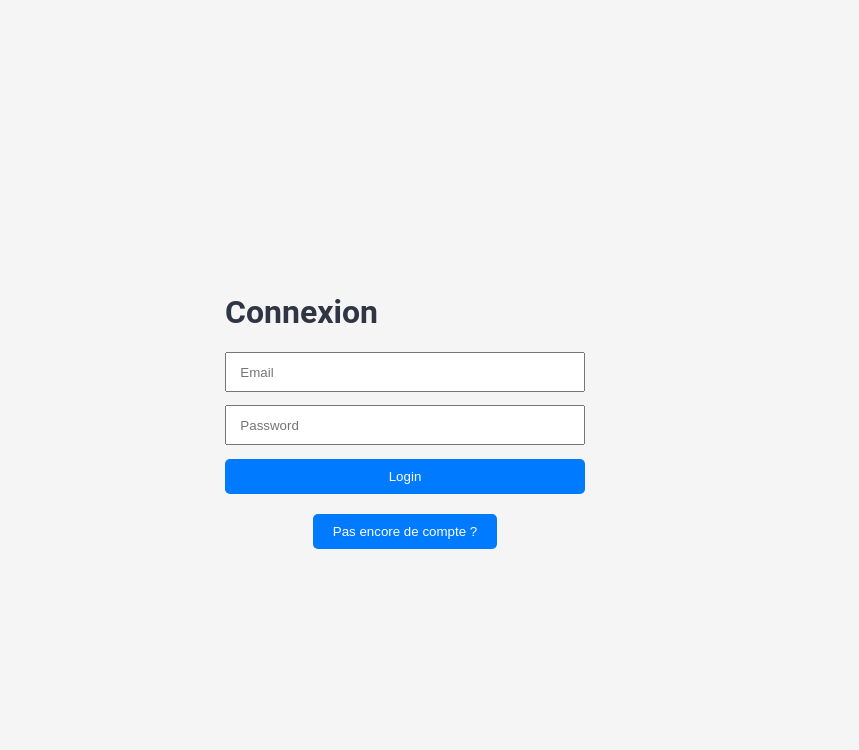
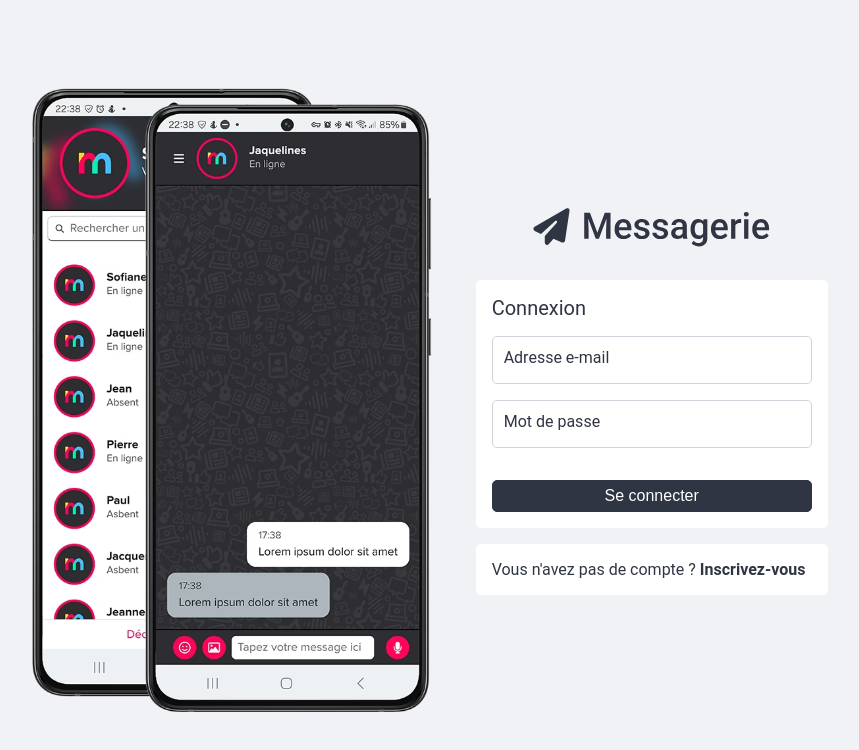
Before and after one commit to EFREI-M1-Dev/Projet-Web-Choco-Fred-Sofiane, a React (Vite) app in the folder frontend/: page / in a window 1280 px wide. Shown: the top 750 px of the page, without its empty margins (235-1094 px from the left). Built offline with nearby package versions, Linux system fonts and the light colour scheme; no server answers.

Commit message:
Création des styles pour la page d'authentification

```diff
--- a/frontend/src/pages/authentification/Authentification.tsx
+++ b/frontend/src/pages/authentification/Authentification.tsx
@@ -2,6 +2,8 @@ import styles from './_Authentification.module.scss';
 import {TextField} from "../../components/TextField/TextField";
 import {useState} from "react";
 import {Button} from "../../components/Button/Button";
+import presentation from '../../assets/home-presentation.avif';
+import logo from '../../assets/logo.svg';
 import {useAuth} from "../../provider/AuthProvider";
 import {gql} from "../../types";
 import {useApolloClient, useMutation} from "@apollo/client";
@@ -19,9 +21,7 @@ const REGISTER_MUTATION = gql(`
         }
     `);
 
-
 const AuthentificationPage = () => {
-
     const [isLogin, setIsLogin] = useState<boolean>(true);
 
     const [inputEmailValue, setInputEmailValue] = useState<string>('');
@@ -73,8 +73,7 @@ const AuthentificationPage = () => {
                 if (!data) throw new Error('No data');
                 await client.resetStore();
             }
-        } catch
-            (e) {
+        } catch (e) {
             if (e instanceof Error)
                 alert(e.message);
         }
@@ -89,82 +88,120 @@ const AuthentificationPage = () => {
     }
 
     return (
-        <div className={styles.containerAuth}>
+        <div className={styles.loginForm}>
+            <div className={styles.flexContainer}>
+                <div className={styles.phonePresentation}>
+                    <img src={presentation} alt="phone-presentation"/>
+                </div>
+                <div className={styles.rightPart}>
+                    {isLogin ?
+                        <div id="loginForm">
+                            <div className={styles.logo}>
+                                <img src={logo} alt="logo"/>
+                            </div>
+                            <form className={styles.form} data-form-type="login">
+                                <h4>Connexion</h4>
+                                <div id="loginError" className={`${styles.alert} ${styles.alertDanger} ${styles.hidden}`}>
+                                    Erreur lors de la connexion
+                                </div>
+                                <div id="registerSuccess" className={`${styles.alert} ${styles.alertSuccess} ${styles.hidden}`}>
+                                    Compte créé avec succès, vous pouvez vous connecter
+                                </div>
 
-            {currentUser && <h1>Bonjour {currentUser.username}</h1>}
+                                <div className={styles.marginY}>
+                                    <div className={styles.formFloating}>
+                                        <input type="email" className={styles.formControl} id="loginEmailInput"
+                                               placeholder="gordon.freeman@blackmesa.us" required
+                                               value={inputEmailValue}
+                                               onChange={(e) => setInputEmailValue(e.target.value)}
+                                        />
+                                        <label htmlFor="loginEmailInput">Adresse e-mail</label>
+                                    </div>
+                                    <div className={styles.formFloating}>
+                                        <input type="password" className={styles.formControl} id="loginPasswordInput"
+                                               placeholder="Mot de passe" required
+                                               value={inputPasswordValue}
+                                               onChange={(e) => setInputPasswordValue(e.target.value)}
+                                        />
+                                        <label htmlFor="loginPasswordInput">Mot de passe</label>
+                                    </div>
+                                </div>
 
-            {isLogin ?
-                <div className={styles.containerForm}>
-                    <h1>Connexion</h1>
-                    <TextField
-                        value={inputEmailValue}
-                        placeholder={"Email"}
-                        type="text"
-                        onChange={(event) => setInputEmailValue(event.target.value)}
-                    />
-                    <TextField
-                        value={inputPasswordValue}
-                        placeholder={"Password"}
-                        type="password"
-                        onChange={(event) => setInputPasswordValue(event.target.value)}
-                    />
-                    <Button
-                        className={styles.button}
-                        onClick={handleSubmit}
-                    >
-                        Login
+                                <Button type="button" className={styles.buttonPrimary} onClick={handleSubmit}>
+                                    Se connecter
                                 </Button>
+                            </form>
+
+                            <div className={styles.form}>
+                                <span>Vous n'avez pas de compte ? <a id="showRegisterFormLink" href="#"
+                                                                     className={styles.boldText}
+                                                                     onClick={toggleForm}>Inscrivez-vous</a></span>
+                            </div>
                         </div>
                         :
-                <div className={styles.containerForm}>
-                    <h1>Inscription</h1>
+                        <div id="registerForm">
+                            <div className={styles.logo}>
+                                <img src={logo} alt="logo"/>
+                            </div>
+                            <form className={styles.form} data-form-type="register">
+                                <h4>Créer un compte</h4>
+                                <div id="registerError" className={`${styles.alert} ${styles.alertDanger} ${styles.hidden}`}>
+                                    Erreur lors de la création du compte
+                                </div>
 
-                    <TextField
+                                <div className={styles.marginY}>
+                                    <div className={styles.marginBottom}>
+                                        <label htmlFor="registerEmailInput" className={styles.formLabel}>Adresse
+                                            e-mail</label>
+                                        <input type="email" className={styles.formControl} id="registerEmailInput"
+                                               placeholder="gordon.freeman@blackmesa.us" required
+                                               value={inputEmailValue}
+                                               onChange={(e) => setInputEmailValue(e.target.value)}
+                                        />
+                                    </div>
+                                    <div className={styles.marginBottom}>
+                                        <label htmlFor="registerPasswordInput" className={styles.formLabel}>Mot de
+                                            passe</label>
+                                        <input type="password" className={`${styles.formControl} ${styles.marginBottom}`} id="registerPasswordInput"
+                                               placeholder="Mot de passe" required
+                                               value={inputPasswordValue}
+                                               onChange={(e) => setInputPasswordValue(e.target.value)}
+                                        />
+                                        <input type="password" className={styles.formControl}
+                                               id="registerPasswordConfirmInput"
+                                               placeholder="Confirmer le mot de passe" required
+                                               value={inputConfirmPasswordValue}
+                                               onChange={(e) => setInputConfirmPasswordValue(e.target.value)}
+                                        />
+                                    </div>
+                                    <div className={styles.marginBottom}>
+                                        <label htmlFor="registerNameInput" className={styles.formLabel}>Nom
+                                            d'utilisateur</label>
+                                        <input type="text" className={styles.formControl} id="registerNameInput"
+                                               placeholder="Gordon Freeman" required
                                                value={inputUsernameValue}
-                        placeholder={"Username"}
-                        type="text"
-                        onChange={(event) => setInputUsernameValue(event.target.value)}
+                                               onChange={(e) => setInputUsernameValue(e.target.value)}
                                         />
+                                    </div>
+                                </div>
 
-                    <TextField
-                        value={inputEmailValue}
-                        placeholder={"Email"}
-                        type="text"
-                        onChange={(event) => setInputEmailValue(event.target.value)}
-                    />
-                    <TextField
-                        value={inputPasswordValue}
-                        placeholder={"Password"}
-                        type="password"
-                        onChange={(event) => setInputPasswordValue(event.target.value)}
-                    />
+                                <Button type="button" className={styles.buttonPrimary} onClick={handleSubmit}>
+                                    S'inscrire
+                                </Button>
+                            </form>
 
-                    <TextField
-                        value={inputConfirmPasswordValue}
-                        placeholder={"Confirm Password"}
-                        type="password"
-                        onChange={(event) => setInputConfirmPasswordValue(event.target.value)}
-                    />
-
-                    <Button
-                        className={styles.button}
-                        onClick={handleSubmit}
-                    >
-                        Register
-                    </Button>
+                            <div className={styles.form}>
+                                <span>Vous possédez déjà un compte ?</span>
+                                <a id="showLoginFormLink" href="#" className={styles.boldText} onClick={toggleForm}>
+                                    Connectez-vous
+                                </a>
+                            </div>
                         </div>
                     }
-            <div className={styles.containerSwitch}>
-                <Button
-                    className={styles.button}
-                    onClick={toggleForm}
-                >
-                    {isLogin ? "Pas encore de compte ?" : "Déjà un compte ?"}
-                </Button>
                 </div>
-
+            </div>
         </div>
     )
 }
 
-export default AuthentificationPage
+export default AuthentificationPage;
--- a/frontend/src/pages/authentification/_Authentification.module.scss
+++ b/frontend/src/pages/authentification/_Authentification.module.scss
@@ -1,28 +1,239 @@
-.containerAuth
-{
-  display          : flex;
-  justify-content  : center;
-  align-items      : center;
-  flex-direction   : column;
-  flex             : 1;
-  background-color : #f5f5f5;
+@use "sass:map";
+@import "../../styles/variables";
 
+.loginForm {
+    display: flex;
+    flex-direction: column;
+    justify-content: center;
+    align-items: center;
+    height: 100vh;
+    background-color: $light;
 
-  .containerForm
-  {
-    width   : 400px;
-    padding : 20px;
+    .phonePresentation {
+        display: none;
+        align-items: center;
+        justify-content: center;
+        height: 40rem;
 
-    .button
-    {
-      width : 100%;
+        img {
+            width: 100%;
+            height: 100%;
+            object-fit: contain;
+        }
+
+        @media (min-width: map.get($breakpoints, lg)) { // Correspond à lg
+            display: flex;
+        }
     }
 
-    input
-    {
-      height        : 3em;
-      margin-bottom : 1em;
-      padding       : 0 1em;
+    .rightPart {
+        width: 100%;
+        display: flex;
+        flex-direction: column;
+        justify-content: center;
+        gap: map.get($spacers, 3);
+
+        > * {
+            display: flex;
+            flex-direction: column;
+            justify-content: center;
+            gap: map.get($spacers, 3);
+        }
+
+        @media (min-width: map.get($breakpoints, lg)) {
+            width: 22rem;
+        }
+
+        .logo {
+            display: flex;
+            justify-content: center;
+            align-items: center;
+            margin-bottom: map.get($spacers, 3);
+
+            img {
+                width: 15rem;
+                object-fit: contain;
+            }
+        }
+
+        .form {
+            display: flex;
+            flex-direction: column;
+            justify-content: center;
+            background-color: $white;
+            border-radius: $border-radius;
+            padding: map.get($spacers, 3);
+        }
     }
-  }
+
+    .alert {
+        padding: 0.75rem 1.25rem;
+        margin-bottom: 1rem;
+        border: 1px solid transparent;
+        border-radius: $border-radius;
+
+        &.alertDanger {
+            color: #721c24;
+            background-color: #f8d7da;
+            border-color: #f5c6cb;
+        }
+
+        &.alertSuccess {
+            color: #155724;
+            background-color: #d4edda;
+            border-color: #c3e6cb;
+        }
+
+        &.hidden {
+            display: none;
+        }
+    }
+
+    .buttonPrimary {
+        background-color: $dark;
+        border: 1px solid $dark;
+        color: $white;
+        padding: 0.375rem 0.75rem;
+        border-radius: $border-radius;
+        cursor: pointer;
+        text-align: center;
+        text-decoration: none;
+        display: inline-block;
+        font-size: 1rem;
+
+        &:hover {
+            background-color: $gray;
+            border-color: $gray;
+        }
+    }
+
+    .flexContainer {
+        display: flex;
+    }
+
+    .flexColumn {
+        flex-direction: column;
+    }
+
+    .justifyContentCenter {
+        justify-content: center;
+    }
+
+    .gap {
+        gap: 1rem;
+    }
+
+    .flexWrap {
+        flex-wrap: wrap;
+    }
+
+    .marginTop {
+        margin-top: 1rem;
+    }
+
+    .marginY {
+        margin-top: 1rem;
+        margin-bottom: 1rem;
+    }
+
+    .marginBottom {
+        margin-bottom: 1rem;
+    }
+
+    .textCenter {
+        text-align: center;
+    }
+
+    .boldText {
+        font-weight: bold;
+    }
+
+    .smallTextMuted {
+        color: #6c757d;
+        font-size: 0.875rem;
+    }
+
+    .smallTextLight {
+        color: #f8f9fa;
+        font-size: 0.875rem;
+    }
+
+    .formControl {
+        display: block;
+        width: 100%;
+        padding: 0.375rem 0.75rem;
+        font-size: 1rem;
+        line-height: 1.5;
+        color: #495057;
+        background-color: #fff;
+        background-clip: padding-box;
+        border: 1px solid #ced4da;
+        border-radius: $border-radius;
+        transition: border-color 0.15s ease-in-out, box-shadow 0.15s ease-in-out;
+
+        &:focus {
+            color: #495057;
+            background-color: #fff;
+            border-color: #80bdff;
+            outline: 0;
+            box-shadow: 0 0 0 0.2rem rgba(0, 123, 255, 0.25);
+        }
+    }
+
+    .formFloating {
+        position: relative;
+        margin-bottom: 1rem;
+
+        label {
+            position: absolute;
+            top: 0;
+            left: 0;
+            padding: 0.75rem 0.75rem;
+            pointer-events: none;
+            transition: 0.1s ease all;
+        }
+
+        input {
+            height: 3rem;
+            // placeholder color
+            &::placeholder {
+                color: transparent;
+            }
+
+            &:not(:placeholder-shown) {
+                padding-top: 1.25rem;
+                padding-bottom: 0.25rem;
+            }
+
+            &:focus {
+                padding-top: 1.25rem;
+                padding-bottom: 0.25rem;
+
+                &::placeholder {
+                    color: $text-muted;
+                }
+            }
+        }
+
+        input:focus ~ label,
+        input:not(:placeholder-shown) ~ label {
+            top: -0.5rem;
+            font-size: 0.75rem;
+            color: #495057;
+        }
+    }
+
+    .formLabel {
+        display: block;
+        margin-bottom: 0.5rem;
+    }
+
+    a {
+        color: $dark;
+        text-decoration: none;
+
+        &:hover {
+            color: darken($gray, 10%);
+        }
+    }
 }
```
Also changed, not shown: frontend/src/styles/_variables.scss (+19 -0 lines), frontend/src/assets/home-presentation.avif (added). Lines whose indentation alone changed are shown as unchanged.
